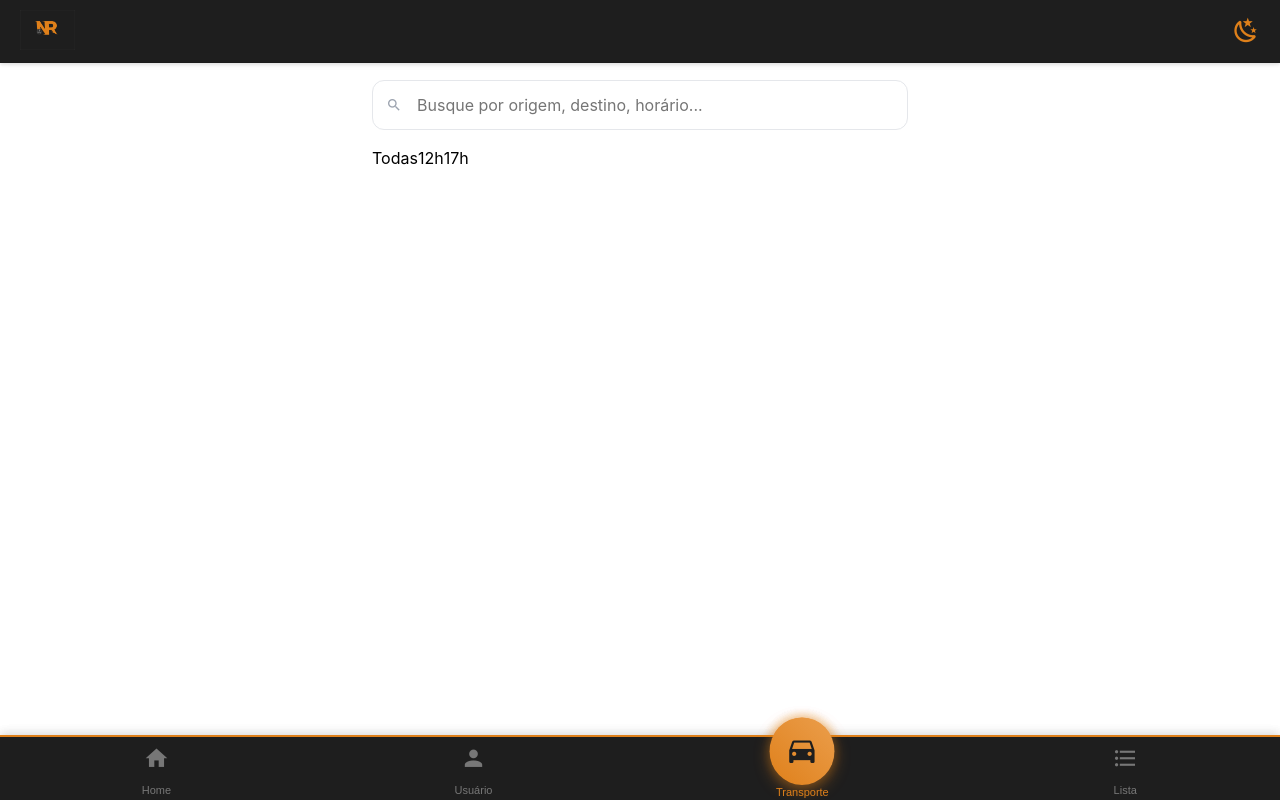
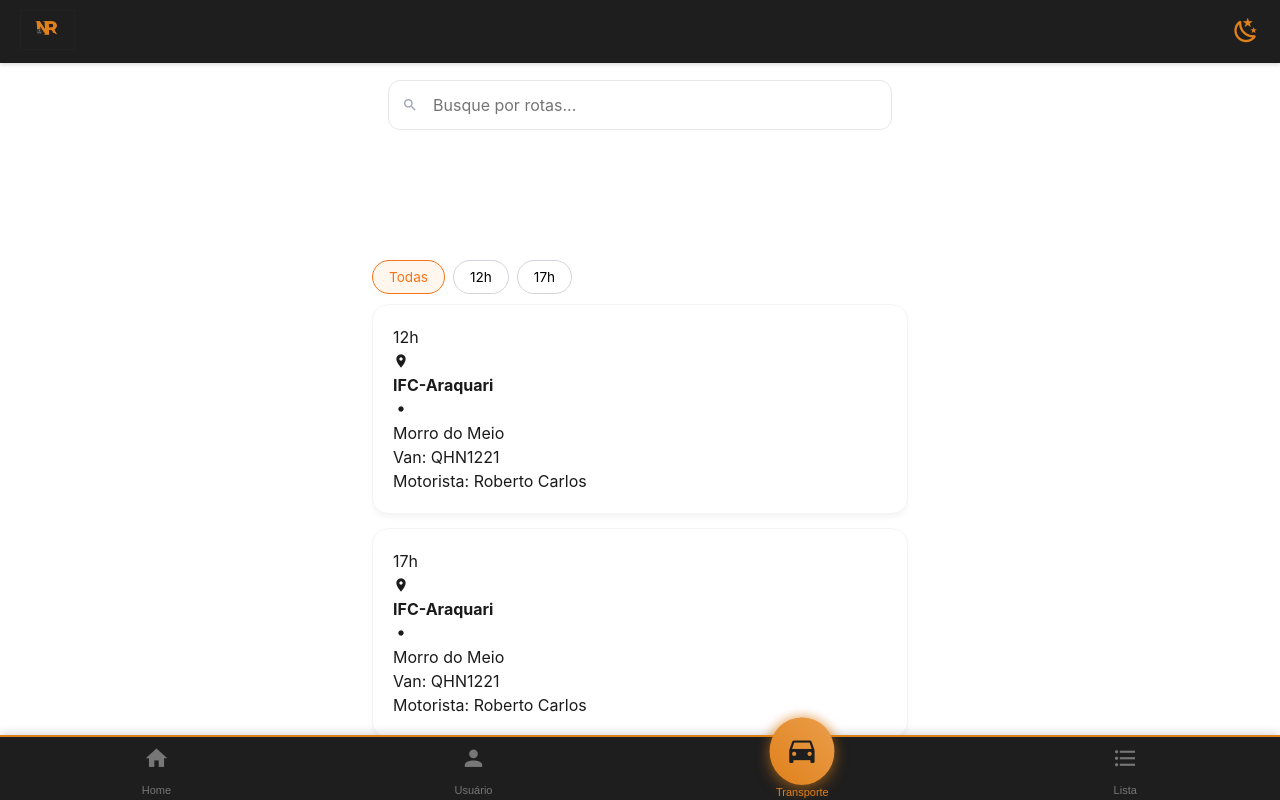
Before and after one commit to NextRouter-PI/Frontend-Admin, a Vue app: page /transporte in a window 1280 px wide. Shown: the top 800 px of the page. Built offline with nearby package versions, Linux system fonts and the light colour scheme.

Commit message:
FEAT: Criação da página de Rotas  #7

```diff
--- a/src/views/RotasListaView.vue
+++ b/src/views/RotasListaView.vue
@@ -30,7 +30,7 @@ const rotasFiltradas = computed(() => {
 
 <template>
     <div class="view-wrapper">
-        <AppHeader title="Rotas" show-back />
+    <AppHeader title="Veículos" show-back />
 
     <div class="content">
       <div class="search-container">
@@ -38,28 +38,60 @@ const rotasFiltradas = computed(() => {
         <input
           v-model="busca"
           type="text"
-                    placeholder="Busque por origem, destino, horário..."
+          placeholder="Busque por rotas..."
         />
       </div>
-
-            <div class="filter-chips">
+    </div>
+    <div class="filter">
          <button
-                v-for="f in ['Todas', '12h', '17h']"
-                :key="f"
-                :class="['chip', { active: filtroAtivo === f }]"
-                @click="filtroAtivo = f"
+        @click="filtroAtivo = 'Todas'"
+        :class="{ 'ativo': filtroAtivo === 'Todas' }"
+        class="btn-filtro"
       >
-                {{ f }}
+        Todas
+      </button>
+      <button
+        @click="filtroAtivo = '12h'"
+        :class="{ 'ativo': filtroAtivo === '12h' }"
+        class="btn-filtro"
+      >
+        12h
+      </button>
+      <button
+        @click="filtroAtivo = '17h'"
+        :class="{ 'ativo': filtroAtivo === '17h' }"
+        class="btn-filtro"
+      >
+        17h
       </button>
     </div>
+    <div class="list-rotas">
+         <div
+        v-for="rota in rotasFiltradas"
+        :key="rota.id"
+        class="card-rota"
+      >
+        <span class="badge-horario">{{ rota.horario }}</span>
 
-            <div class="list-container">
-                  <div v-for="rota in rotasFiltradas" :key="rota.id" class="transport-card"></div>
-                  <div class="header">
+        <div class="conteudo-card">
+          <div class="linha-destino">
+          <span class="mdi mdi-map-marker"></span>
+            <h4 class="texto-destino">{{ rota.origem }}</h4>
+          </div>
 
+          <div class="linha-ponto">
+            <span class="mdi mdi-circle-medium"></span>
+            <p class="texto-ponto">{{ rota.destino }}</p>
+          </div>
+
+          <div class="info-logistica">
+            <p>Van: <span class="destaque-info">{{ rota.van }}</span></p>
+            <p>Motorista: <span class="destaque-info">{{ rota.motorista }}</span></p>
+          </div>
+        </div>
 
     </div>
-            </div>
+
     </div>
     </div>
         <AppBottomNavigationBar />
@@ -70,17 +102,17 @@ const rotasFiltradas = computed(() => {
 .view-wrapper {
   min-height: 100vh;
   font-family: 'Inter', sans-serif;
-  padding: 80px 0
+  padding: 80px 0;
 }
 
 .content {
-  padding-bottom: 120px;
+    padding: 0 16px 120px;
 }
 
 /* Busca */
 .search-container {
   position: relative;
-  margin-bottom: 16px;
+  margin-bottom: 10px;
 }
 
 .search-icon {
@@ -99,4 +131,31 @@ const rotasFiltradas = computed(() => {
   background-color: white;
   outline: none;
 }
+.filter {
+  display: flex;
+  gap: 8px;
+  margin-bottom: 10px;
+}
+.btn-filtro {
+   padding: 6px 16px;
+  border-radius: 20px;
+  border: 1px solid #d1d5db;
+  background-color: white;
+  font-size: 0.85rem;
+  }
+.btn-filtro.ativo {
+   background-color: #fff7ed;
+  border-color: #f97316;
+  color: #f97316;
+}
+
+.card-rota {
+  background: white;
+  border-radius: 16px;
+  padding: 20px;
+  margin-bottom: 14px;
+  border: 1px solid #f3f4f6;
+  box-shadow: 0 4px 6px -1px rgba(0, 0, 0, 0.05);
+}
+
 </style>
```
Lines whose indentation alone changed are shown as unchanged.
